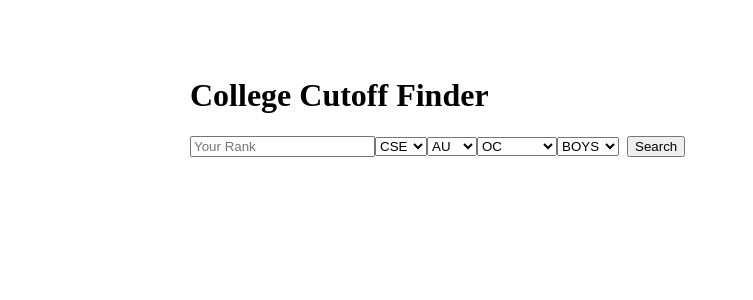
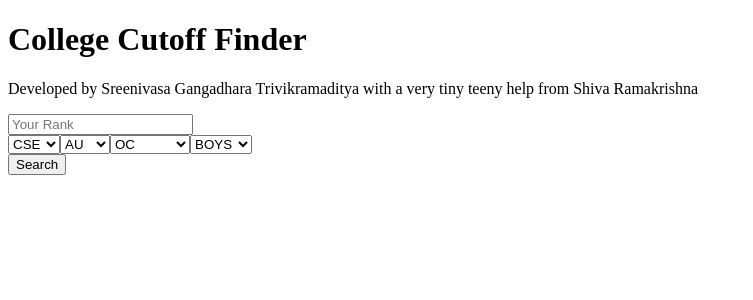
Before and after one commit to Krishna9803/APEamcet_predictor, a Next.js app: page / in a window 1280 px wide. Shown: the top 300 px of the page, without its empty margins (0-753 px from the left). Built offline with nearby package versions, Linux system fonts and the light colour scheme.

Commit message:
Update index.js

```diff
--- a/src/pages/index.js
+++ b/src/pages/index.js
@@ -11,6 +11,7 @@ export default function Home() {
   });
   const [results, setResults] = useState([]);
   const [loading, setLoading] = useState(false);
+  const [searched, setSearched] = useState(false);
 
   const handleChange = (e) => {
     setForm({ ...form, [e.target.name]: e.target.value });
@@ -19,7 +20,7 @@ export default function Home() {
   const handleSubmit = async (e) => {
     e.preventDefault();
     setLoading(true);
-    setResults([]);
+    setSearched(true);
     const params = new URLSearchParams(form).toString();
     const res = await fetch(`/api/search?${params}`);
     const data = await res.json();
@@ -28,9 +29,14 @@ export default function Home() {
   };
 
   return (
-    <div style={{ maxWidth: 900, margin: "2rem auto", padding: 24 }}>
+    <div className="container">
       <h1>College Cutoff Finder</h1>
-      <form onSubmit={handleSubmit} style={{ marginBottom: 24 }}>
+      <p className="credit">
+        Developed by Sreenivasa Gangadhara Trivikramaditya with a very tiny
+        teeny help from Shiva Ramakrishna
+      </p>
+
+      <form onSubmit={handleSubmit} className="search-form">
         <input
           name="rank"
           type="number"
@@ -38,20 +44,40 @@ export default function Home() {
           value={form.rank}
           onChange={handleChange}
           required
+          className="form-input"
         />
-        <select name="branch" value={form.branch} onChange={handleChange}>
+
+        <div className="form-group">
+          <select
+            name="branch"
+            value={form.branch}
+            onChange={handleChange}
+            className="form-select"
+          >
             <option value="CSE">CSE</option>
             <option value="ECE">ECE</option>
             <option value="EEE">EEE</option>
             <option value="CIV">CIV</option>
             <option value="MEC">MEC</option>
           </select>
-        <select name="region" value={form.region} onChange={handleChange}>
+
+          <select
+            name="region"
+            value={form.region}
+            onChange={handleChange}
+            className="form-select"
+          >
             <option value="AU">AU</option>
             <option value="SVU">SVU</option>
             <option value="SW">SW</option>
           </select>
-        <select name="caste" value={form.caste} onChange={handleChange}>
+
+          <select
+            name="caste"
+            value={form.caste}
+            onChange={handleChange}
+            className="form-select"
+          >
             <option value="OC">OC</option>
             <option value="SC">SC</option>
             <option value="ST">ST</option>
@@ -62,16 +88,25 @@ export default function Home() {
             <option value="BCE">BCE</option>
             <option value="OC_EWS">OC_EWS</option>
           </select>
-        <select name="gender" value={form.gender} onChange={handleChange}>
+
+          <select
+            name="gender"
+            value={form.gender}
+            onChange={handleChange}
+            className="form-select"
+          >
             <option value="BOYS">BOYS</option>
             <option value="GIRLS">GIRLS</option>
           </select>
-        <button type="submit" style={{ marginLeft: 8 }}>
-          Search
+        </div>
+
+        <button type="submit" className="search-button">
+          {loading ? "Searching..." : "Search"}
         </button>
       </form>
-      {loading && <div>Loading...</div>}
-      <ResultsTable results={results} />
+
+      {loading && <div className="loading">Loading...</div>}
+      <ResultsTable results={results} searched={searched} />
     </div>
   );
 }
```
Lines whose indentation alone changed are shown as unchanged.
